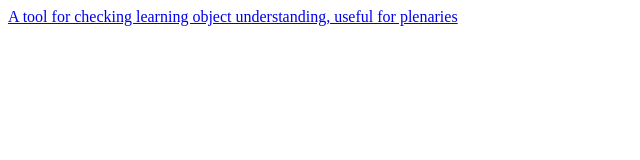
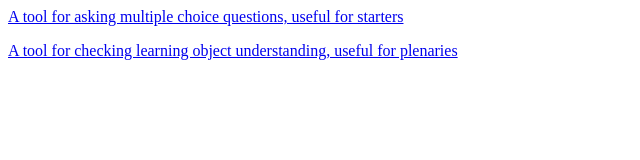
Before and after one commit to kieranhogg/teaching-tools, a plain HTML site: page index.html in a window 1280 px wide. Shown: the whole page, without its empty margins (0-640 px from the left). Drawn offline with Linux system fonts and the light colour scheme.

Commit message:
Update index.html

```diff
--- a/index.html
+++ b/index.html
@@ -1,2 +1,2 @@
-<p><a href="question.html>A tool for asking multiple choice questions, useful for starters</a></p>
-<p><a href="plenary.html>A tool for checking learning object understanding, useful for plenaries</a></p>
+<p><a href="question.html">A tool for asking multiple choice questions, useful for starters</a></p>
+<p><a href="plenary.html">A tool for checking learning object understanding, useful for plenaries</a></p>
```
